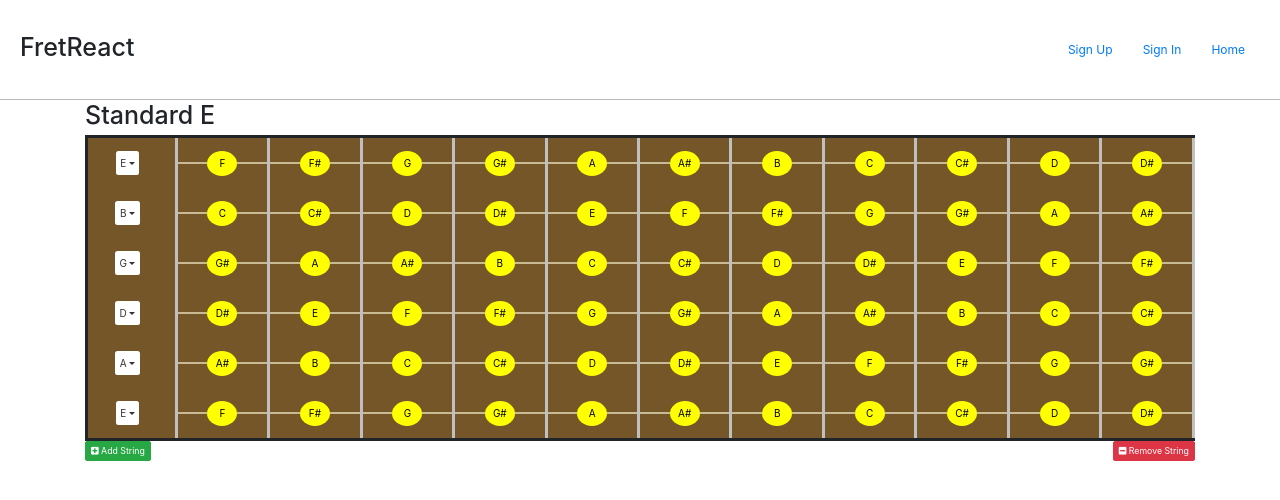
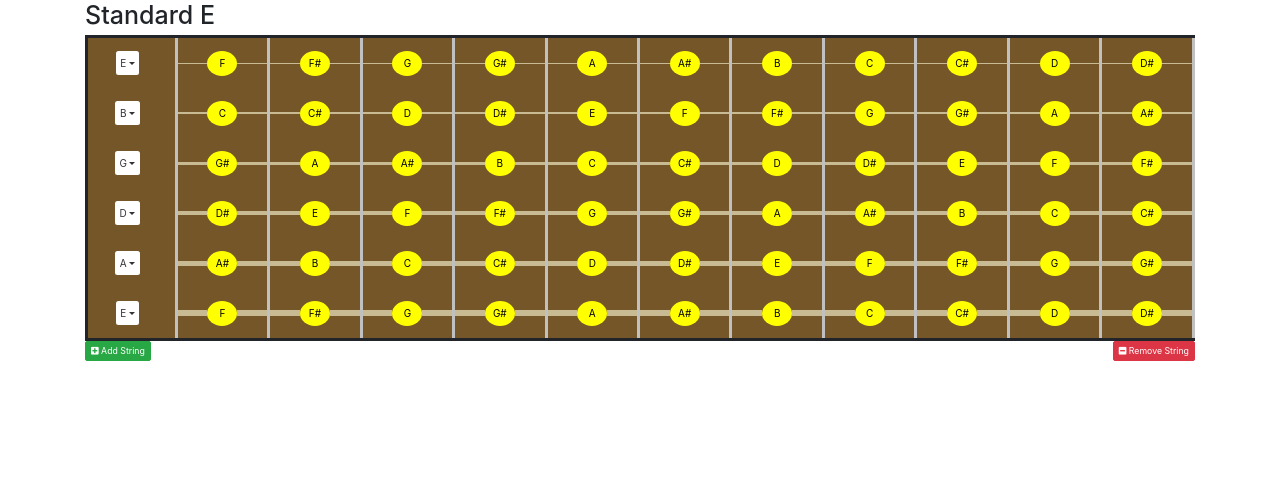
Before and after one commit to CP92/FretReact, a React app: page /#/ in a window 1280 px wide. Shown: the top 500 px of the page. Built offline with nearby package versions, Linux system fonts and the light colour scheme.

Commit message:
Added string thickness and removed authentication from app

```diff
--- a/src/App.js
+++ b/src/App.js
@@ -56,10 +56,11 @@ class App extends Component {
 
     return (
       <React.Fragment>
-        <Header user={user} />
+        {/*<Header user={user} />*/}
         {flashMessage && <h3 className={flashType}>{flashMessage}</h3>}
 
         <main className="container">
+          {/*
                     <Route path='/sign-up' render={() => (
                       <SignUp flash={this.flash} setUser={this.setUser} />
                     )} />
@@ -71,7 +72,7 @@ class App extends Component {
                     )} />
                     <AuthenticatedRoute user={user} path='/change-password' render={() => (
                       <ChangePassword flash={this.flash} user={user} />
-          )} />
+                    )} /> */}
 
           {defaultTuning.map(tuning => (
             <FretBoard
--- a/src/App.scss
+++ b/src/App.scss
@@ -98,7 +98,7 @@ hr {
   width: 100%;
 margin-left: auto;
 margin-right: auto;
-height: 2px;
+
 background-color: #c8bb93;
 color:#c8bb93;
 border: 0 none;
--- a/src/FretBoard.js
+++ b/src/FretBoard.js
@@ -8,6 +8,8 @@ import MenuItem from 'react-bootstrap/lib/MenuItem'
 
 const noteToolBox = require('./notes.js')
 let context
+
+
 class FretBoard extends Component {
   constructor (props) {
   	super(props)
@@ -75,10 +77,11 @@ class FretBoard extends Component {
       	<h1>{title}</h1>
       	<Grid className="fretboard">
           {this.state.notes.map((set, rowIndex) => (
+
             <Row key={`row-${rowIndex}`} id={`row-${rowIndex}`} className={`text-center show-grid ${rowIndex === this.state.notes.length - 1 ? 'last-row' : ''}` }>
               {set.map((note, colIndex) => (
                 <Col key={`fret-${rowIndex}-${colIndex}`} onClick={colIndex !== 0 ? this.fretClick : null} id={`fret-${rowIndex}-${colIndex}`} sx={1} className={colIndex === 0 ? 'tuner-box box text-center' : 'box text-center'}>
-                  {colIndex !== 0 ? <hr className="text-center center-block"/> : null}
+                  {colIndex !== 0 ? <hr style={{height: rowIndex + 1 + 'px'}} className="text-center center-block"/> : null}
                   {colIndex === 0 ?
                     <DropdownButton noCaret title={note} key={`tuner-${rowIndex}`} id={`tuner-${rowIndex}`} className="text-center center-block">
                       <MenuItem eventKey={note} active >{note}</MenuItem>
@@ -95,7 +98,7 @@ class FretBoard extends Component {
                       <MenuItem onSelect={this.changeRow} eventKey={rowIndex + '-G '} >G</MenuItem>
                       <MenuItem onSelect={this.changeRow} eventKey={rowIndex + '-G#'} >G#</MenuItem>
                     </DropdownButton> : <span className="note">{note}</span>  }
-                  {colIndex !== 0 ? <hr className="text-center center-block"/> : null}
+                  {colIndex !== 0 ? <hr style={{height: rowIndex + 1 + 'px'}} className="text-center center-block"/> : null}
                 </Col>
               ))}
             </Row>
```
Lines whose indentation alone changed are shown as unchanged.
